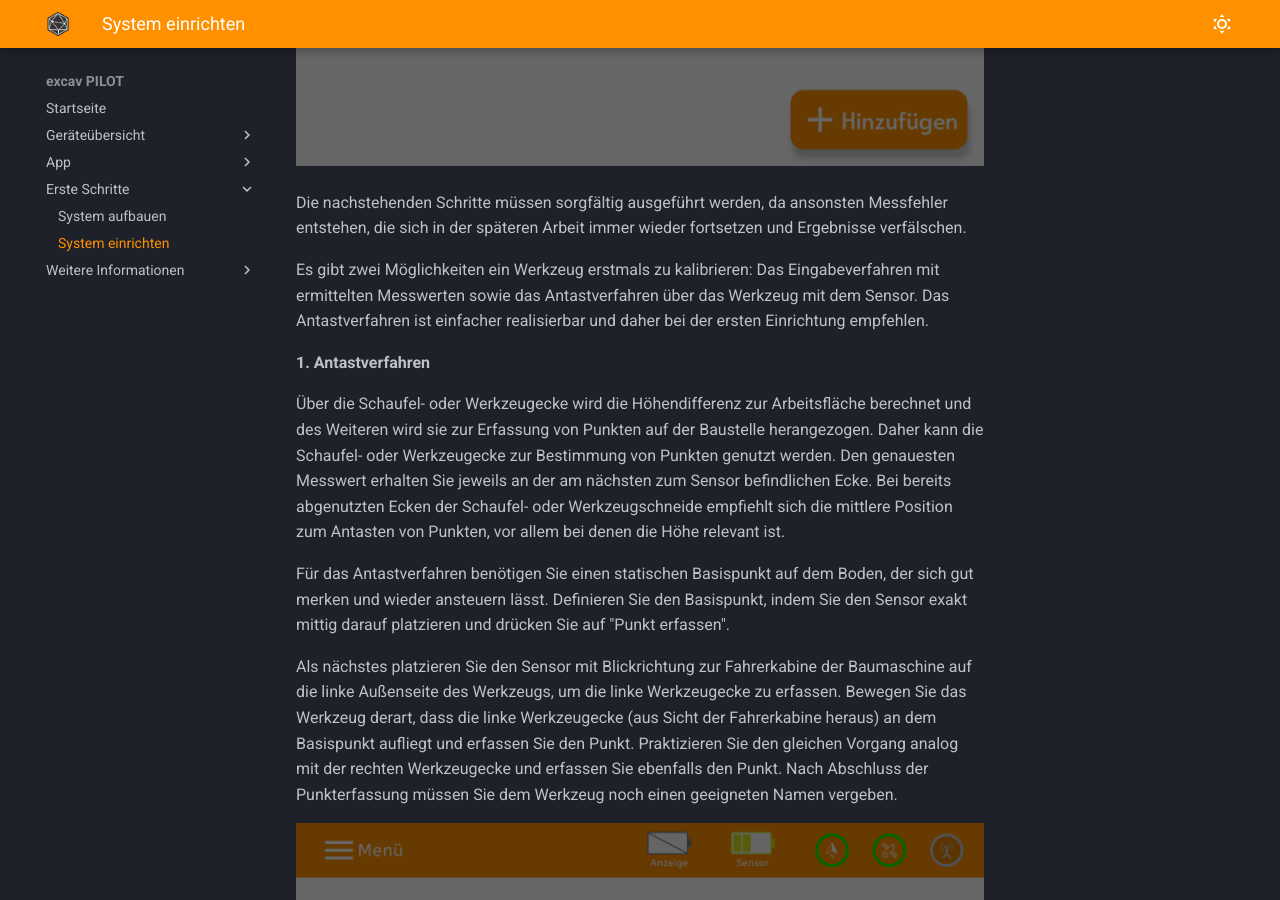
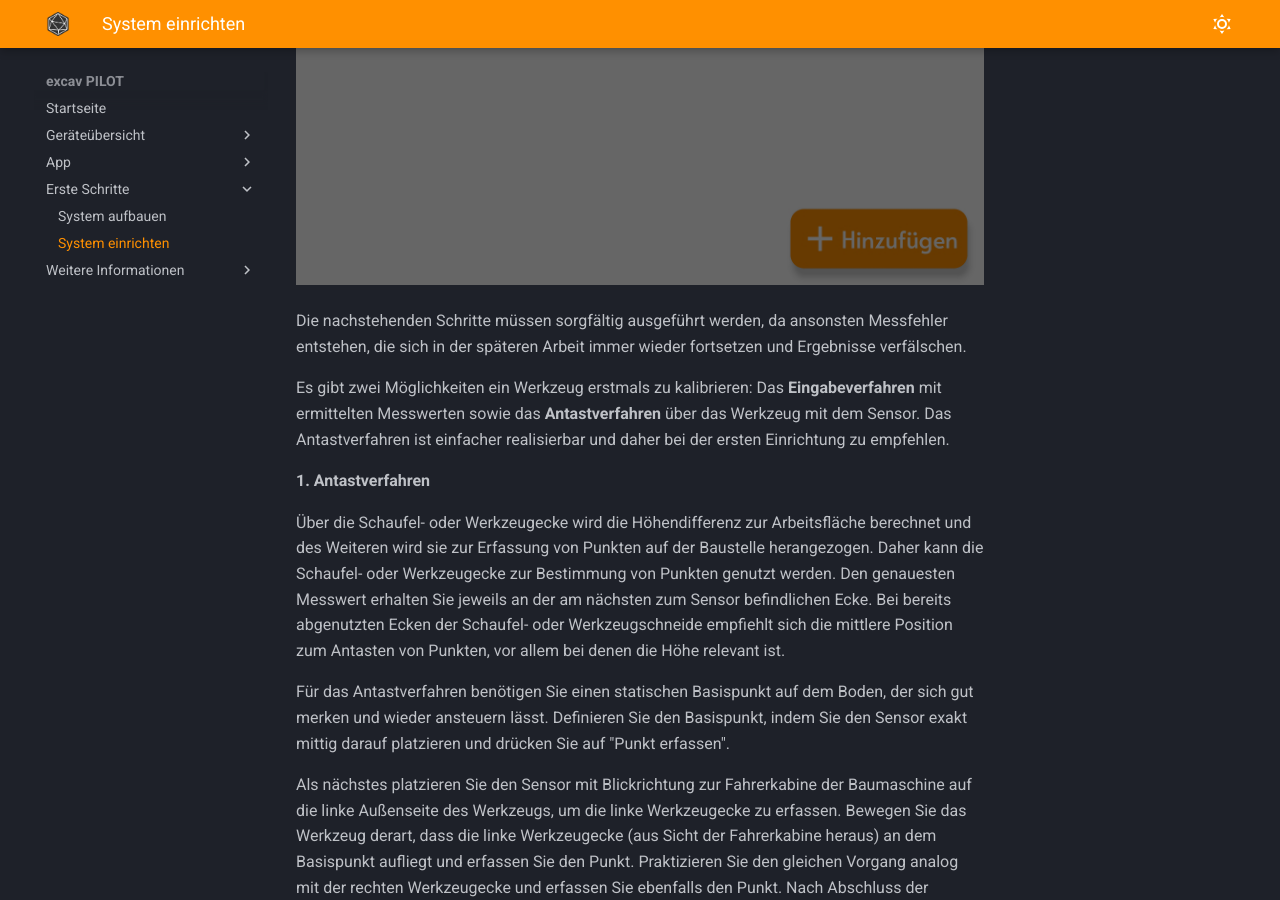
Before and after one commit to tobias-sizmann/mkdocs-excavpilot, an MkDocs documentation site: the page built from docs/System einrichten/System einrichten.md, in a window 1280 px wide and 900 px high, scrolled down 10837 px. Built offline with MkDocs 1.6.1 and Material for MkDocs 9.7.7, drawn with Linux system fonts in a browser that asks for light colours; some of the changed text lies outside the part shown.

```diff
--- a/docs/System einrichten/System einrichten.md
+++ b/docs/System einrichten/System einrichten.md
@@ -84,7 +94,7 @@ Mehr Informationen finden Sie auf der dazugehörigen Unterseite [App/Startmenü/
 
 Die nachstehenden Schritte müssen sorgfältig ausgeführt werden, da ansonsten Messfehler entstehen, die sich in der späteren Arbeit immer wieder fortsetzen und Ergebnisse verfälschen.
 
-Es gibt zwei Möglichkeiten ein Werkzeug erstmals zu kalibrieren: Das Eingabeverfahren mit ermittelten Messwerten sowie das Antastverfahren über das Werkzeug mit dem Sensor. Das Antastverfahren ist einfacher realisierbar und daher bei der ersten Einrichtung empfehlen.
+Es gibt zwei Möglichkeiten ein Werkzeug erstmals zu kalibrieren: Das **Eingabeverfahren** mit ermittelten Messwerten sowie das **Antastverfahren** über das Werkzeug mit dem Sensor. Das Antastverfahren ist einfacher realisierbar und daher bei der ersten Einrichtung zu empfehlen.
 
 **1. Antastverfahren**
 
```
Also changed, not shown: other parts of docs/System einrichten/System einrichten.md (+11 -1 lines), docs/Flächen/Flächen.md (+16 -0 lines), docs/Gelände/Gelände.md (+2 -0 lines).
